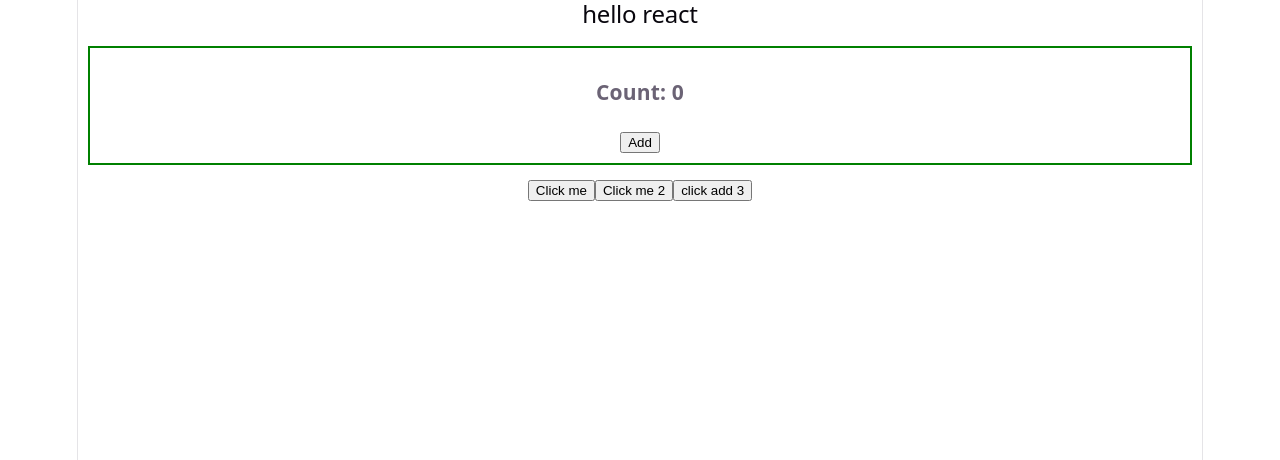
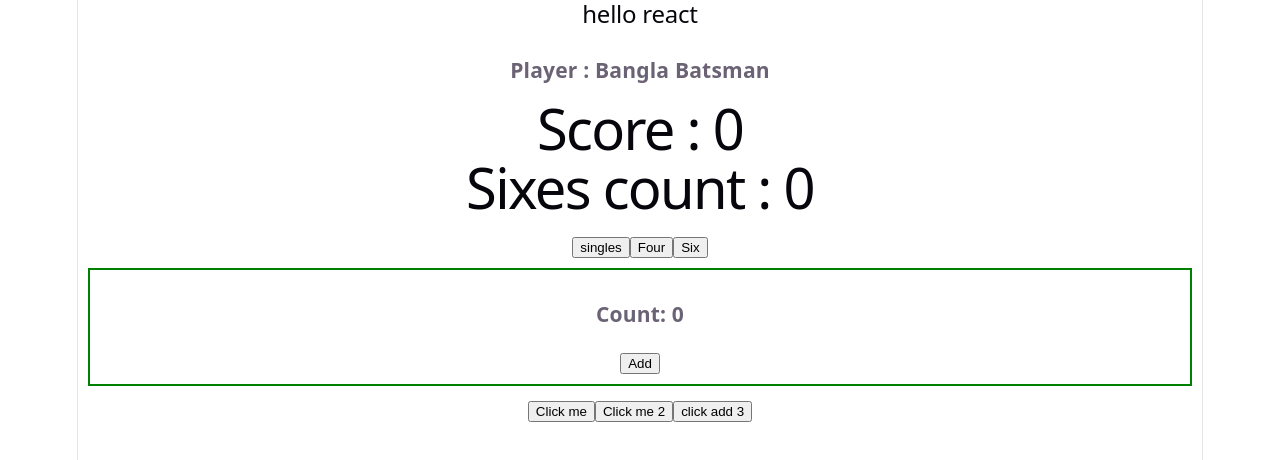
Before and after one commit to Tofazzal-13/More_React_Concept, a React (Vite) app: page / in a window 1280 px wide. Shown: the top 460 px of the page. Built offline with nearby package versions, Linux system fonts and the light colour scheme.

Commit message:
usestate and react hooks

```diff
--- a/src/App.jsx
+++ b/src/App.jsx
@@ -1,5 +1,6 @@
 
 import './App.css'
+import Batsman from './batsman';
 import Counter from './counter';
 
 function App() {
@@ -16,6 +17,7 @@
   return (
     <>
       <h2>hello react</h2>
+      <Batsman></Batsman>
       <Counter></Counter>
       <div>
         <button onClick={handleClick}>Click me</button>
--- /dev/null
+++ b/src/batsman.jsx
@@ -0,0 +1,37 @@
+import { useState } from "react"
+
+export default function Batsman(){
+    const [runs, setRuns] = useState(0);
+    const [sixes, setSixes] = useState(0)
+
+    const handleSingle = () => {
+        const updatesRuns = runs + 1;
+        setRuns(updatesRuns)
+    }
+
+    const handleFour = () => {
+        const updatesRuns = runs + 4;
+        setRuns(updatesRuns)
+    }
+
+    const handleSix = () => {
+        const updateRuns = runs + 6;
+        const updateSixes = sixes + 1;
+        setSixes(updateSixes)
+        setRuns(updateRuns)
+    }
+
+    return(
+        <div>
+            <h3>Player : Bangla Batsman</h3>
+            {
+                runs >  50 && <p>Your score : 50</p>
+            }
+            <h1>Score : {runs}</h1>
+            <h1>Sixes count : {sixes} </h1>
+            <button onClick={handleSingle}>singles</button>
+            <button onClick={handleFour}>Four</button>
+            <button onClick={handleSix}>Six</button>
+        </div>
+    )
+}
```
